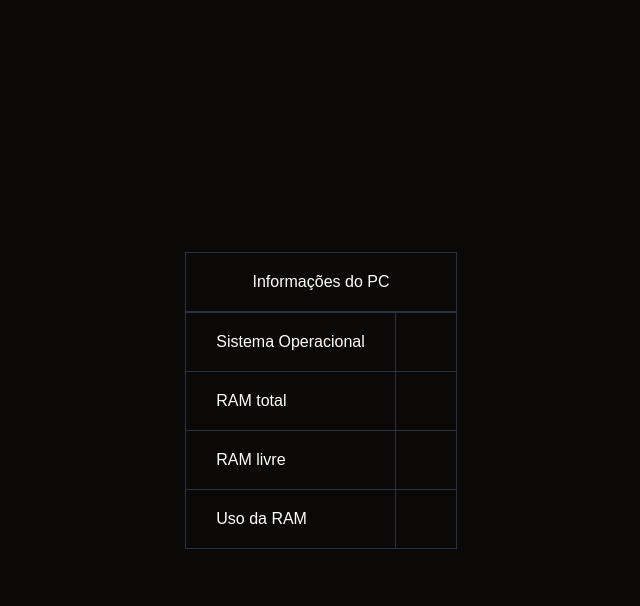
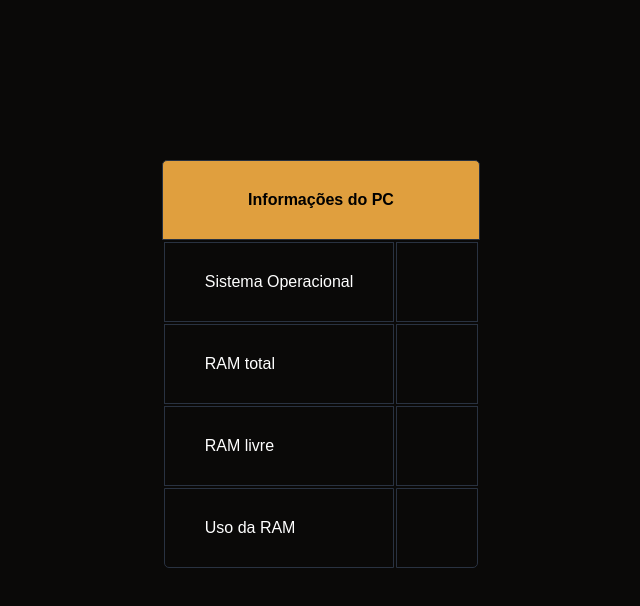
Before and after one commit to shl0mo/Uso_PC-Node, a plain HTML site: page frontend/index.html in a window 1280 px wide. Shown: the whole page, without its empty margins (319-959 px from the left). Drawn offline with Linux system fonts and the light colour scheme.

Commit message:
frontend-3

```diff
--- a/frontend/css/styles.css
+++ b/frontend/css/styles.css
@@ -1,6 +1,5 @@
 body {
 	display: flex;
-	align-items: center;
 	justify-content: center;
 	margin: 0;
 	padding: 0;
@@ -12,14 +11,36 @@ body {
 }
 
 .main {
+	position: absolute;
+	top: 20%;
 	color: white;
-}
-
-table {
-	border-collapse: collapse;
+	border-radius: 5px;
 }
 
 table td, table caption  {
+	border-collapse: collapse;
 	border: 1px solid rgb(41,50,65);
-	padding: 20px 30px;
 }
+
+table td, table caption {
+	padding: 30px 40px;
+}
+
+table caption {
+	background-color: rgb(224,159,62);
+	color: black;
+	font-weight: bold;
+	border-radius: 5px 5px 0 0;
+}
+
+table:last-child {
+	border-radius: 0px 0px 5px 5px;
+}
+
+#label-uso {
+	border-radius: 0px 0px 0px 5px;
+}
+
+#uso-ram {
+	border-radius: 0px 0px 5px 0px;
+}
--- a/frontend/index.html
+++ b/frontend/index.html
@@ -9,7 +9,7 @@
 			<table>
 				<caption>Informações do PC</caption>
 				<tr>
-					<td>Sistema Operacional</td>
+					<td class="border-right">Sistema Operacional</td>
 					<td id="SO"></td>
 				</tr>
 				<tr>
@@ -21,7 +21,7 @@
 					<td id="ram-livre"></td>
 				</tr>
 				<tr>
-					<td>Uso da RAM</td>
+					<td id="label-uso">Uso da RAM</td>
 					<td id="uso-ram"></td>
 				</tr>
 			</table>
```
Also changed, not shown: 3 other files.
